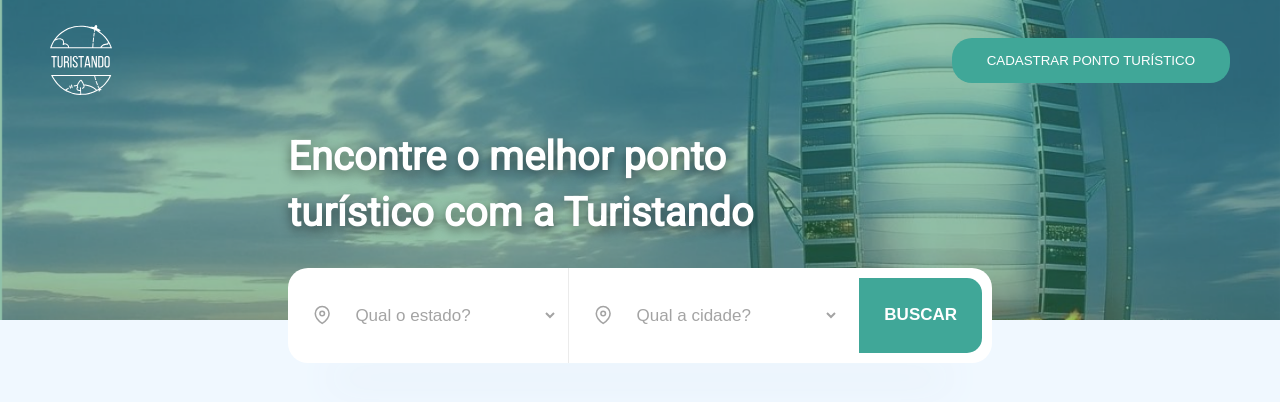
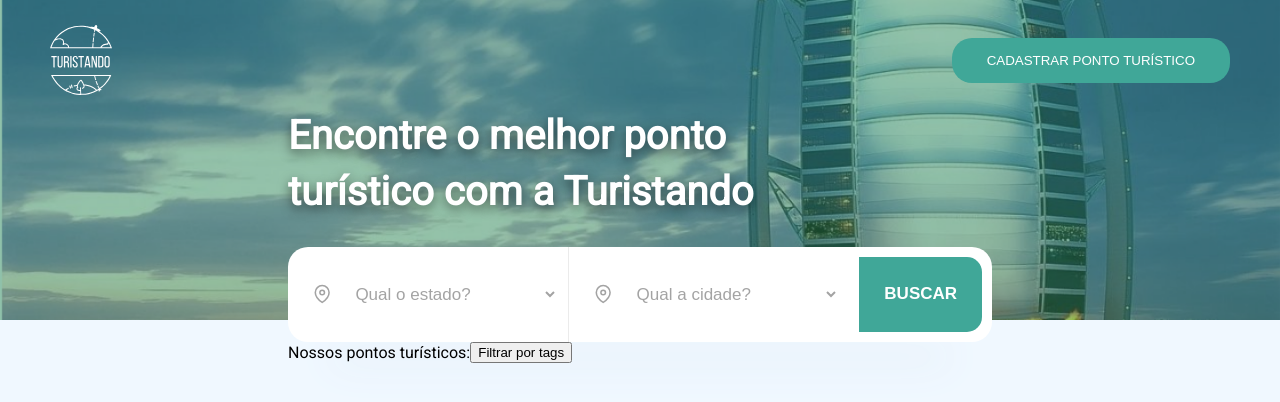
Before and after one commit to yuriBaza23/TuristandoUI, a React (Create React App) app: page / in a window 1280 px wide. Shown: the top 402 px of the page. Built offline with nearby package versions, Linux system fonts and the light colour scheme.

Commit message:
fix: Possibilidade de abrir modal com props

```diff
--- a/src/components/SearchBar/index.tsx
+++ b/src/components/SearchBar/index.tsx
@@ -4,14 +4,16 @@ import CityValues from '../../contents/city';
 import { FiMapPin } from 'react-icons/fi';
 
 import { Container, Main } from './styles';
+import Row from '../Row';
 
 interface ISearchBarProps {
     undefinedCity: () => void;
     handleCity: (e: any) => void;
     city: string;
+    clickedTagsFilter: () => void;
 }
 
-const SearchBar: React.FC<ISearchBarProps> = ({ undefinedCity, city, handleCity }) => {
+const SearchBar: React.FC<ISearchBarProps> = ({ undefinedCity, city, handleCity, clickedTagsFilter }) => {
     const [state, setState]  = useState<string>();
 
     const handleUF = useCallback((value) => {
@@ -53,6 +55,12 @@ const SearchBar: React.FC<ISearchBarProps> = ({ undefinedCity, city, handleCity
                     <button>BUSCAR</button>
                 </div>
             </Container>
+            <div className="search-tags">
+                <Row>
+                    <span>Nossos pontos turísticos:</span>
+                    <button className='link-button' onClick={clickedTagsFilter}>Filtrar por tags</button>
+                </Row>
+            </div>
         </Main>
     );
 }
```
